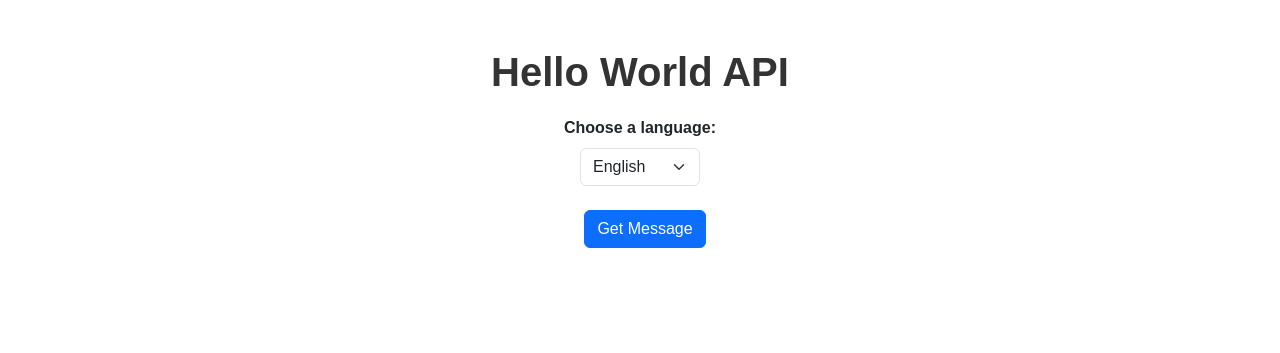
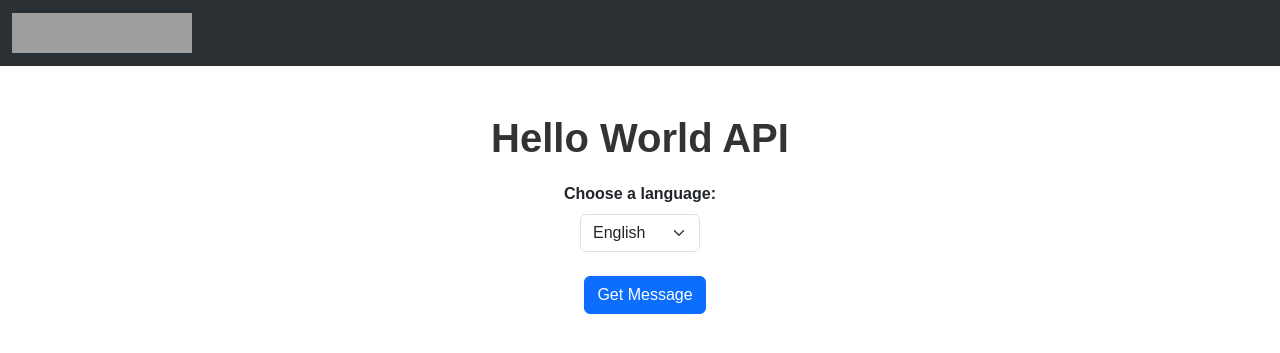
Before and after one commit to paju3125/Ignite-Solution---Hello-World-API, a Flask app: page / in a window 1280 px wide. Shown: the top 353 px of the page. Run offline with Flask 3, Linux system fonts and the light colour scheme; grey boxes are pictures that could not be loaded.

Commit message:
added navbar

```diff
--- a/templates/index.html
+++ b/templates/index.html
@@ -15,6 +15,17 @@
 </head>
 
 <body>
+    <nav class="navbar bg-body-tertiary bg-dark" data-bs-theme="dark">
+        <div class="container-fluid">
+            <a class="navbar-brand" href="#">
+                <picture class="attachment-full size-full wp-image-1773">
+                    <source type="image/webp" srcset="https://www.ignitesol.com/wp-content/uploads/2017/09/FINAL-LOGO-02-02.png.webp 427w, https://www.ignitesol.com/wp-content/uploads/2017/09/FINAL-LOGO-02-02-300x71.png.webp 300w" sizes="(max-width: 427px) 100vw, 427px">
+                    <img width="180" height="40" src="https://www.ignitesol.com/wp-content/uploads/2017/09/FINAL-LOGO-02-02.png" alt="Ignitesol Logo" sizes="(max-width: 427px) 100vw, 427px" srcset="https://www.ignitesol.com/wp-content/uploads/2017/09/FINAL-LOGO-02-02.png 427w, https://www.ignitesol.com/wp-content/uploads/2017/09/FINAL-LOGO-02-02-300x71.png 300w"
+                        class="lazyloaded" data-ll-status="loaded">
+                </picture>
+            </a>
+        </div>
+    </nav>
     <div class="container mt-5">
         <h1>Hello World API</h1>
 
```
